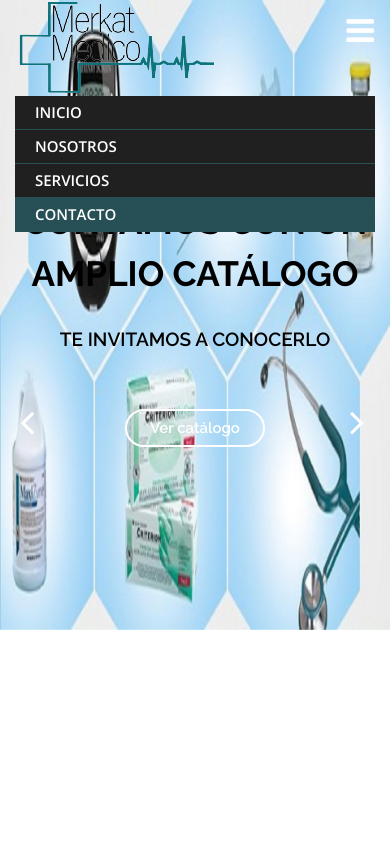
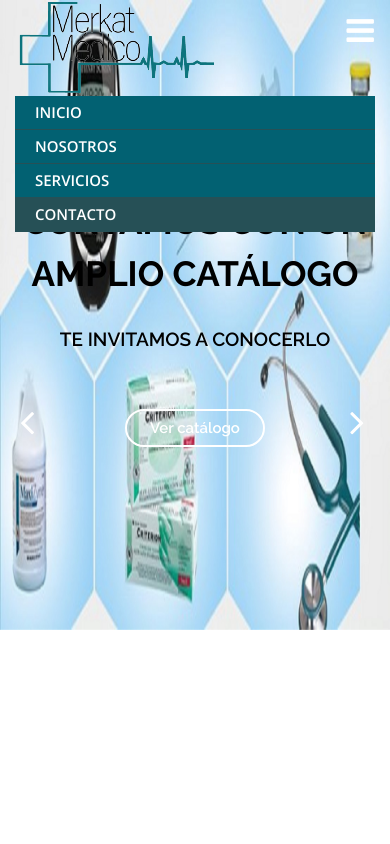
Before and after one commit to MarySalmeron/MarySalmeronweb.github.io, a plain HTML site: page index.html in a window 390 px wide. Both pictures are taken after a click on the button "Toggle navigation". Shown: the top 844 px of the page. Drawn offline with nearby package versions, Linux system fonts and the light colour scheme; a script that the page names is missing.

Commit message:
Update style.css

```diff
--- a/css/style.css
+++ b/css/style.css
@@ -1536,7 +1536,7 @@ footer {
  @media (max-width: 992px) {
 
 #main-menu {
-	background:#202020;
+	background:#026172;
 }
 
  .navbar-right {
```
